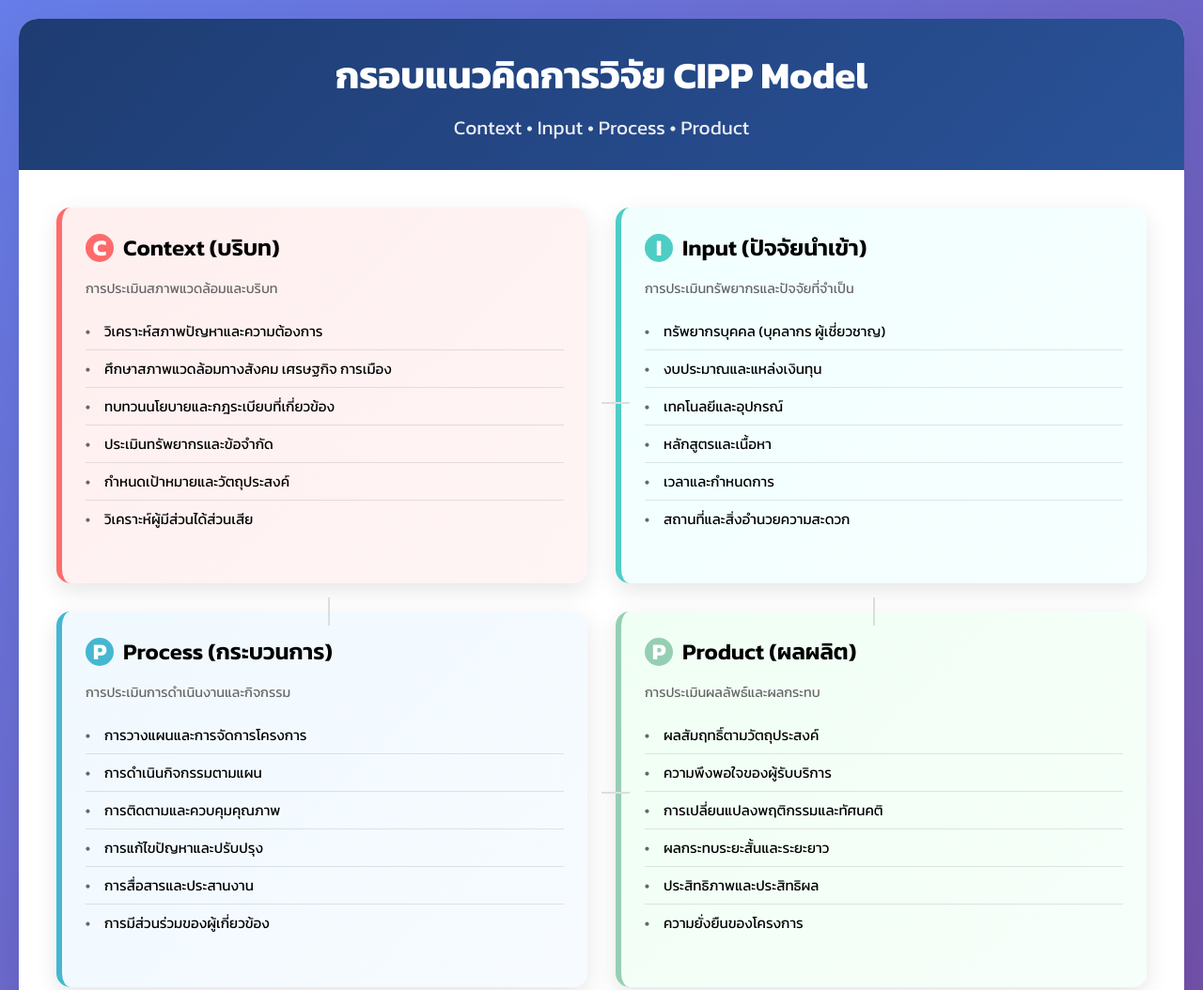
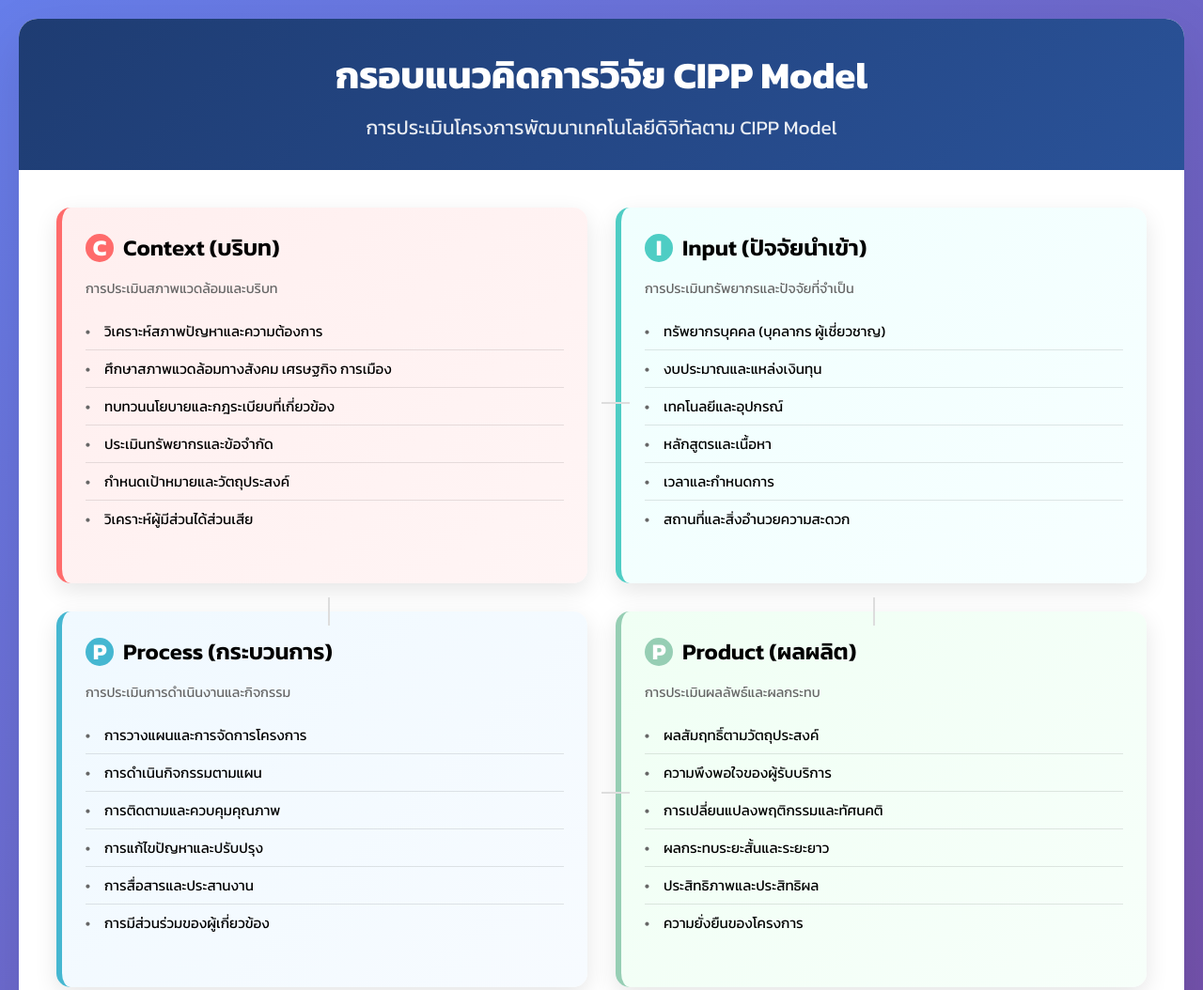
Before and after one commit to PitchayakornL/DLTV_1, a plain HTML site: page index.html in a window 1280 px wide. Shown: the top 1054 px of the page at 94% size. Drawn offline with Linux system fonts and the light colour scheme.

Commit message:
Update index.html

```diff
--- a/index.html
+++ b/index.html
@@ -317,7 +317,7 @@
     <div class="container">
         <div class="header">
             <h1>กรอบแนวคิดการวิจัย CIPP Model</h1>
-            <h2>Context • Input • Process • Product</h2>
+            <h2>การประเมินโครงการพัฒนาเทคโนโลยีดิจิทัลตาม CIPP Model</h2>
         </div>
 
         <div class="main-content">
```
